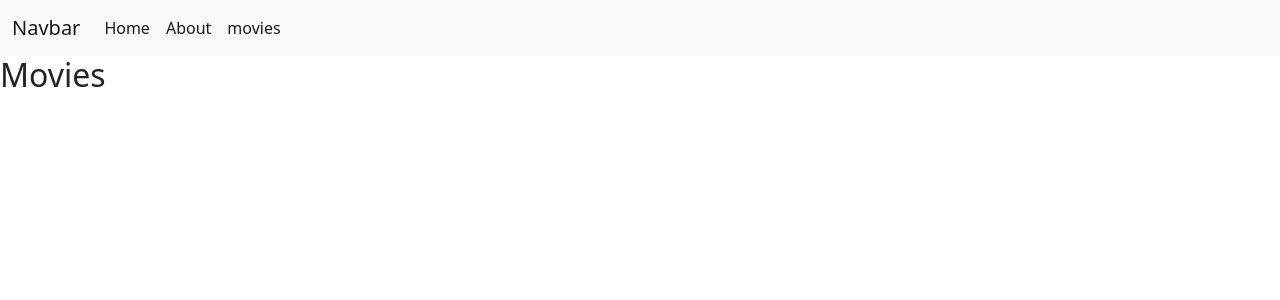
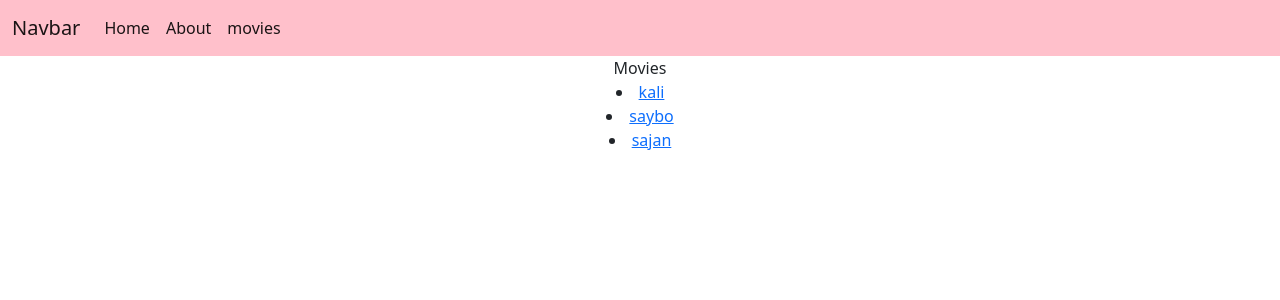
Before and after one commit to Sauravvaghela71/lern_mern_26, a React (Vite) app: page /movies in a window 1280 px wide. Shown: the top 300 px of the page. Built offline with nearby package versions, Linux system fonts and the light colour scheme.

Commit message:
dynamic routing

```diff
--- a/src/App.jsx
+++ b/src/App.jsx
@@ -7,9 +7,10 @@ import { Navbar } from './component/Navbar'
 // import MapTable from './component/MapTable'
 import NetflixAbout from './component/NetflixAbout'
 import NetflixHome from './component/NetflixHome'
+import Error from './component/Error'
 import { Link } from 'react-router-dom'
-import
- Movies  from './component/Movies'
+import Movies  from './component/Movies'
+import Watch from './component/Watch'
 
 function App() {
 
@@ -22,6 +23,10 @@ function App() {
       <Route path="/netflixHome" element={<NetflixHome />} />
       <Route path="/netflixAbout" element={<NetflixAbout />} />
       <Route path="/movies" element={<Movies />} />
+      <Route path="/watch/:name" element={<Watch />} />
+      <Route path="/*" element={<Error />} />
+
+
     </Routes>
     {/* <Map></Map> */}
     {/* <MapTable></MapTable> */}
--- /dev/null
+++ b/src/component/Error.jsx
@@ -0,0 +1,9 @@
+import React from 'react'
+
+const Error = () => {
+  return (
+    <h2 style={{textAlign:"center"}}> Error 404 page not faound ! </h2>
+  )
+}
+
+export default Error
--- a/src/component/Movies.jsx
+++ b/src/component/Movies.jsx
@@ -1,10 +1,23 @@
 import React from 'react'
+import { Link } from 'react-router-dom';
 
 const Movies = () => {
+
+  let movies = [     {id:1,name:"kali"},
+                     {id:2,name:"saybo"},
+                     {id:3,name:"sajan"}
+               ];
   return (<>
-    <h2>Movies</h2>
+    <div style={{textAlign:"center"}}>Movies
+    {
+      movies.map((movies)=>{
+        return <li>
+         <Link to={`/watch/${movies.name}`}>{movies.name}</Link>
+        </li>
+      })
+    }</div>
 
-  </>
+     </>
   )
 }
 
--- a/src/component/Navbar.jsx
+++ b/src/component/Navbar.jsx
@@ -6,7 +6,7 @@ export const Navbar = () => {
   return (
     <>
 
-    <nav class="navbar navbar-expand-lg navbar-light bg-light">
+    <nav style={{background:"pink"}} class="navbar navbar-expand-lg navbar-light " >
   <div class="container-fluid">
     <Link class="navbar-brand" to="#">Navbar</Link>
     <button class="navbar-toggler" type="button" data-bs-toggle="collapse" data-bs-target="#navbarNav" aria-controls="navbarNav" aria-expanded="false" aria-label="Toggle navigation">
@@ -24,7 +24,9 @@ export const Navbar = () => {
 
         <li class="nav-item">
           <Link class="nav-link active" aria-current="page" to="/movies">movies</Link>
+
         </li>
+
 
 
 
--- /dev/null
+++ b/src/component/Watch.jsx
@@ -0,0 +1,11 @@
+import React from 'react'
+import { useParams } from 'react-router-dom'
+
+function Watch() {
+    const name = useParams().name
+  return (
+    <h2>Watch {name}</h2>
+  )
+}
+
+export default Watch
```
